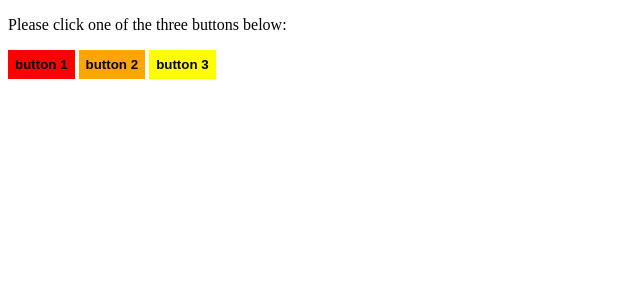
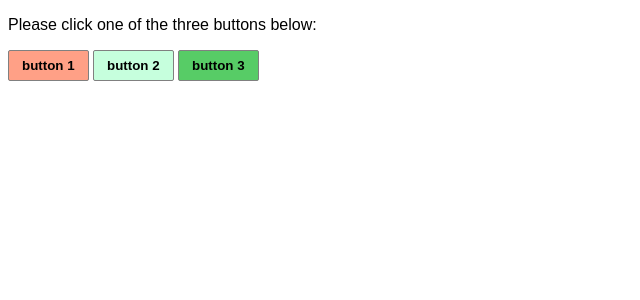
Before and after one commit to jeffreysbrother/javascript_test, a PHP site: page / in a window 1280 px wide. Shown: the top 300 px of the page, without its empty margins (0-640 px from the left). Run offline with PHP 8.4, Linux system fonts and the light colour scheme.

Commit message:
updated button size, color, border-radius, etc

```diff
--- a/style.css
+++ b/style.css
@@ -1,21 +1,26 @@
+body {
+  font-family: sans-serif;
+}
+
 #modal1, #modal2, #modal3 {
   display: none;
 }
 
 #button1 {
-  background-color: red;
+  background-color: #FFA086;
 }
 
 #button2 {
-  background-color: orange;
+  background-color: #C6FFDD;
 }
 
 #button3 {
-  background-color: yellow;
+  background-color: #57CC66;
 }
 
 #button1, #button2, #button3 {
-  border: none;
-  padding: 7px;
+  border: 1px solid gray;
+  padding: 7px 13px;
   font-weight: bold;
+  border-radius: 2px;
 }
```
